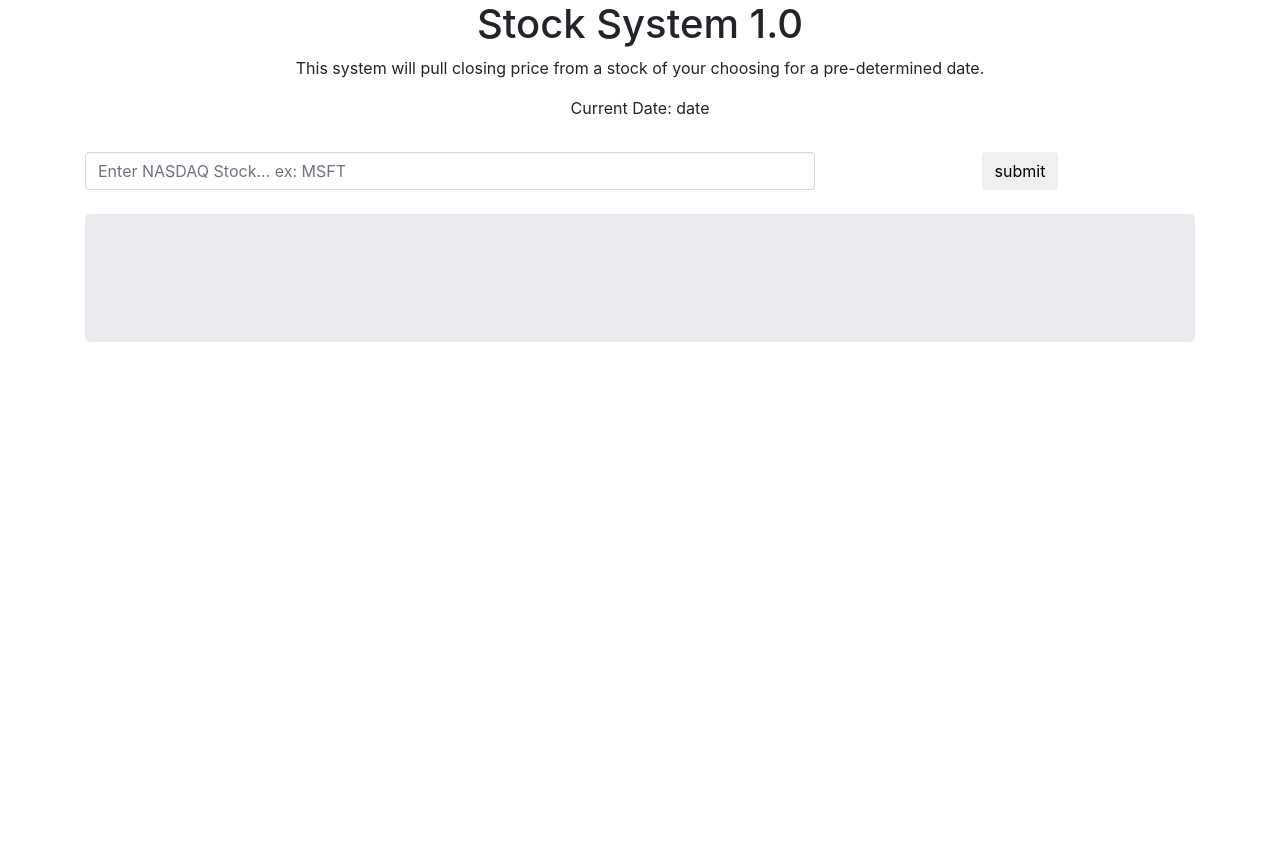
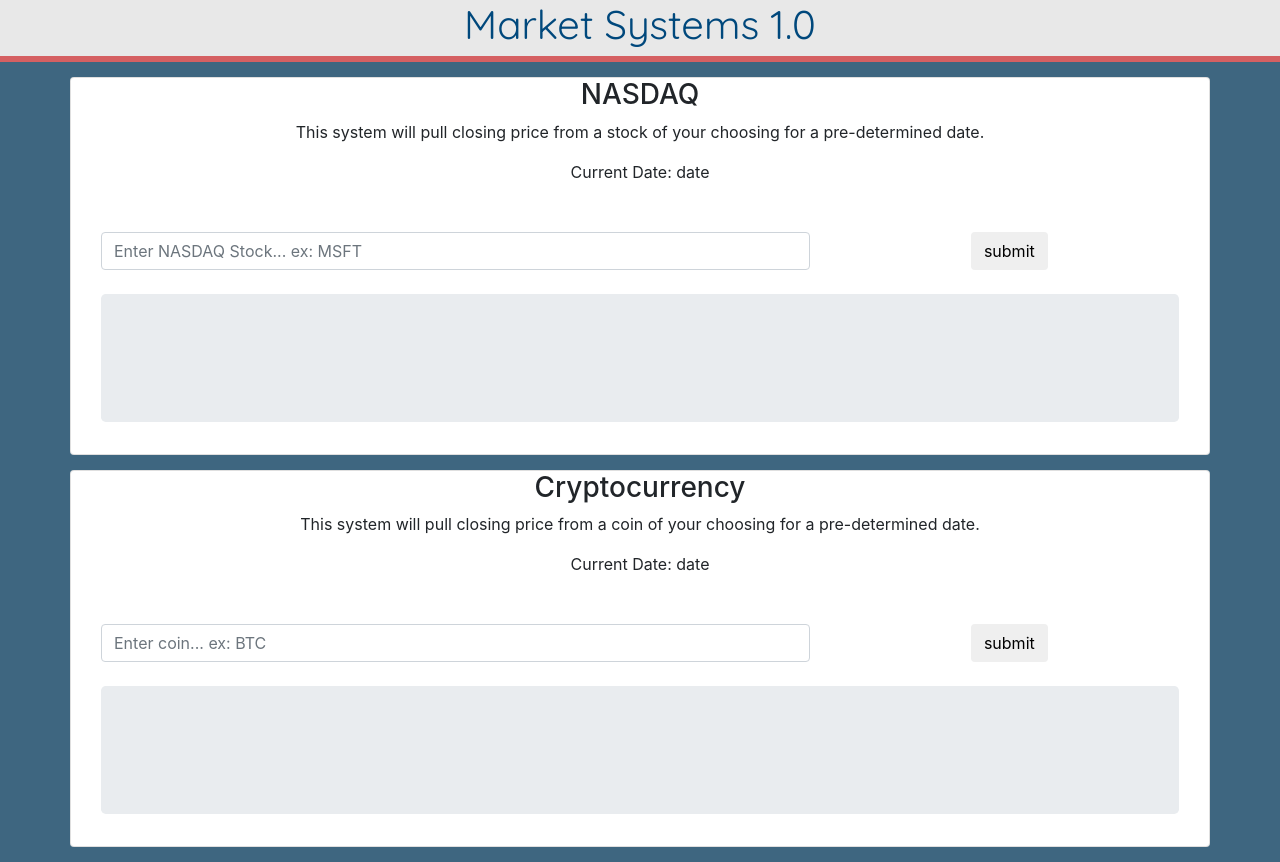
Before and after one commit to trizmo/stock-system, a plain HTML site: page index.html in a window 1280 px wide. Before the commit the page ends 800 px from the top, so only its background shows below. Drawn offline with nearby package versions, Linux system fonts and the light colour scheme.

Commit message:
added styling

```diff
--- a/index.html
+++ b/index.html
@@ -2,34 +2,111 @@
 <html lang="en">
 
 <head>
+  <link href="style.css" rel="stylesheet">
+  <link href="https://fonts.googleapis.com/css?family=Cinzel|Lobster|Old+Standard+TT|Quicksand" rel="stylesheet">
   <link href="https://stackpath.bootstrapcdn.com/bootstrap/4.1.3/css/bootstrap.min.css" rel="stylesheet" integrity="sha384-MCw98/SFnGE8fJT3GXwEOngsV7Zt27NXFoaoApmYm81iuXoPkFOJwJ8ERdknLPMO"
     crossorigin="anonymous">
   <meta charset="UTF-8">
   <meta name="viewport" content="width=device-width, initial-scale=1.0">
   <meta http-equiv="X-UA-Compatible" content="ie=edge">
-  <title>Stock System - 1.0</title>
+  <title>Market Systems</title>
+
 </head>
 
-<body>
+<body style="background-color: #3E6680">
+  <div class="text-center head">
+    <h1 class="gfont1">Market Systems 1.0</h1>
+  </div>
+
+
+
+
+  <!-- NASDAQ MARKET -->
+
+  <div class="container card">
+
     <div class="text-center">
-    <h1>Stock System 1.0</h1>
+      <h3 class="text-center">NASDAQ</h3>
       <p>This system will pull closing price from a stock of your choosing for a pre-determined date.</p>
-    <p>Current Date: <span id="#date">date</span></p>
+      <p>Current Date:
+        <span id="#date">date</span>
+      </p>
     </div>
-<div class="container" style="margin-top:2em">
+
+
+    <div class="container " style="margin-top:2em">
       <div class="row">
+
         <div class="col-8 text-center">
           <input type="text" id="stock" class="form-control" placeholder="Enter NASDAQ Stock... ex: MSFT"></input>
         </div>
-  <div  class="col-4 text-center">
+
+        <div class="col-4 text-center">
           <button type="submit" id="submit" class="btn">submit</button>
         </div>
+
       </div>
+
       <br>
+
       <div>
         <p class="jumbotron display-5 text-center" id="check"></p>
       </div>
+
     </div>
+  </div>
+
+
+
+
+  <!-- Crypto MARKET -->
+  <div class="container card">
+    <div class="text-center">
+      <h3 class="text-center">Cryptocurrency</h3>
+      <p>This system will pull closing price from a coin of your choosing for a pre-determined date.</p>
+      <p>Current Date:
+        <span id="#date">date</span>
+      </p>
+    </div>
+
+
+    <div class="container " style="margin-top:2em">
+      <div class="row">
+
+        <div class="col-8 text-center">
+          <input type="text" id="crypto" class="form-control" placeholder="Enter coin... ex: BTC"></input>
+        </div>
+
+        <div class="col-4 text-center">
+          <button type="submit" id="submit" class="btn">submit</button>
+        </div>
+
+      </div>
+
+      <br>
+
+      <div>
+        <p class="jumbotron display-5 text-center" id="check"></p>
+      </div>
+
+    </div>
+  </div>
+
+
+
+
+
+
+
+
+
+
+
+
+
+
+
+
 
   <!--- JAVASCRIPT TAGS --->
 
--- a/script.js
+++ b/script.js
@@ -16,6 +16,7 @@
         url: api + stock + apiKey,
         success: function (data) {
           let close = data["Time Series (Daily)"]["2018-08-24"]["4. close"]; //location of closing price (need to figure out how to automatically get last price)
+          console.log();
           $("#check").html(close); //output to html
           $("#check").prepend(stock.toUpperCase() + ": $"); //adds stock name
         }
@@ -31,5 +32,7 @@
 
 
 
+
+
 // DEMO api
 // https://www.alphavantage.co/query?function=TIME_SERIES_DAILY&symbol=MSFT&apikey=demo
--- /dev/null
+++ b/style.css
@@ -0,0 +1,33 @@
+body {
+  background-color: #003459;
+}
+
+.head {
+  border-bottom: 6px #D56062 solid;
+  margin-bottom: 15px;
+  background-color: #E8E8E8;
+}
+
+.gfont1 {
+  font-family: 'Quicksand', sans-serif;
+  color: #00487C;
+
+}
+.gfont2 {
+  font-family: 'Lobster', cursive;
+  color: #00487C;
+
+}
+.gfont3 {
+  font-family: 'Cinzel', serif;
+  color: #00487C;
+
+}
+.gfont4 {
+  font-family: 'Old Standard TT', serif;
+  color: #00487C;
+}
+
+.card {
+  margin-bottom: 15px;
+}
```
Lines whose indentation alone changed are shown as unchanged.
